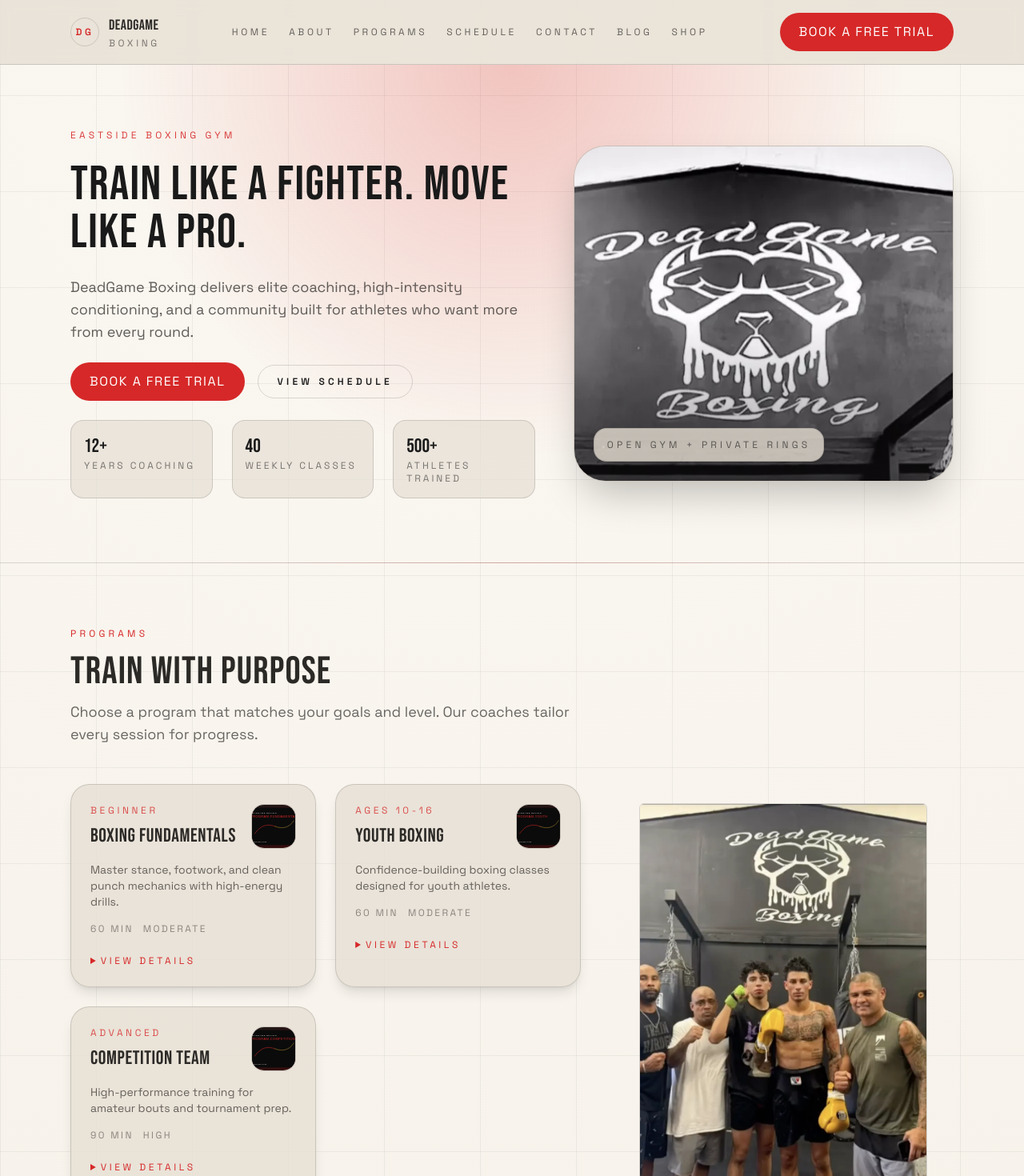
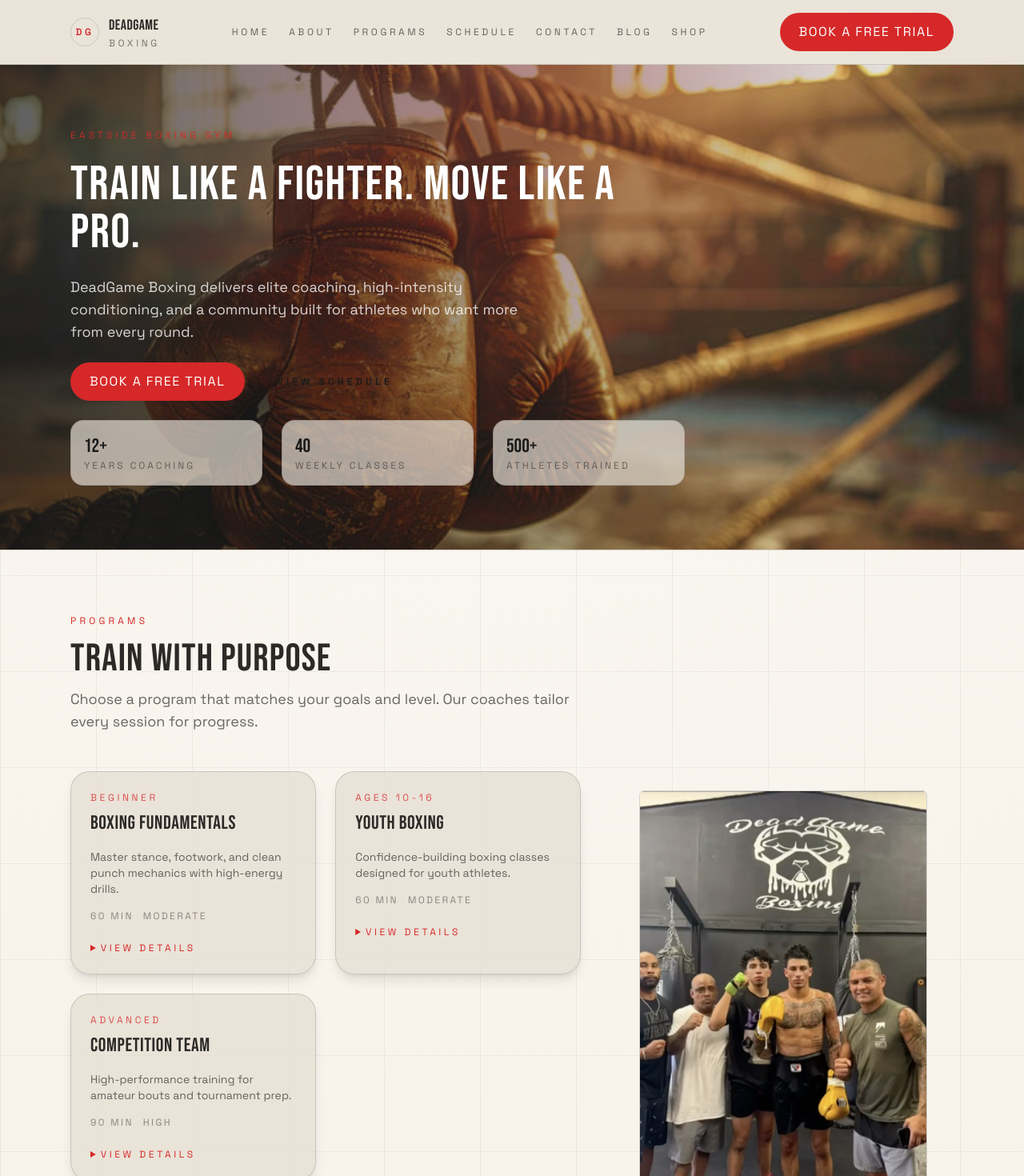
Before and after one commit to mehi2005/deadgameboxing, a Next.js app: page / in a window 1280 px wide. Shown: the top 1470 px of the page at 80% size. Built offline with nearby package versions, Linux system fonts and the light colour scheme.

Commit message:
HomePage change

```diff
--- a/src/components/hero.tsx
+++ b/src/components/hero.tsx
@@ -4,16 +4,28 @@
 
 export function Hero() {
   return (
-    <section className="relative overflow-hidden border-b border-ink/10 bg-[radial-gradient(circle_at_top,_rgba(214,40,40,0.25),_transparent_55%)] py-20">
-      <div className="mx-auto grid w-full max-w-6xl gap-12 px-6 lg:grid-cols-[1.1fr_0.9fr] lg:items-center">
-        <div className="flex flex-col gap-6">
+    <section className="relative overflow-hidden border-b border-ink/10 py-20">
+      <div className="absolute inset-0">
+        <Image
+          src="/images/homapagebackroundpng.jpg"
+          alt="Dead Game Boxing gloves in the ring"
+          fill
+          sizes="100vw"
+          className="object-cover"
+          priority
+        />
+        <div className="absolute inset-0 bg-gradient-to-r from-ink/70 via-ink/40 to-transparent" />
+        <div className="absolute inset-0 bg-[radial-gradient(circle_at_top,_rgba(214,40,40,0.25),_transparent_60%)]" />
+      </div>
+      <div className="relative z-10 mx-auto w-full max-w-6xl px-6">
+        <div className="flex max-w-3xl flex-col gap-6">
           <p className="text-xs uppercase tracking-[0.35em] text-ember/90">
             Eastside Boxing Gym
           </p>
-          <h1 className="text-5xl font-display uppercase tracking-wide text-ink sm:text-6xl">
+          <h1 className="text-5xl font-display uppercase tracking-wide text-white sm:text-6xl">
             Train Like a Fighter. Move Like a Pro.
           </h1>
-          <p className="max-w-xl text-base text-sand/75 sm:text-lg">
+          <p className="max-w-xl text-base text-white/80 sm:text-lg">
             DeadGame Boxing delivers elite coaching, high-intensity conditioning,
             and a community built for athletes who want more from every round.
           </p>
@@ -21,7 +33,7 @@
             <BookTrialButton />
             <Link
               href="/schedule"
-              className="rounded-full border border-ink/20 px-6 py-3 text-xs font-semibold uppercase tracking-[0.35em] text-sand/70 transition hover:text-ink"
+              className="rounded-full border border-white/30 px-6 py-3 text-xs font-semibold uppercase tracking-[0.35em] text-white/80 transition hover:text-white"
             >
               View Schedule
             </Link>
@@ -43,20 +55,6 @@
             ))}
           </div>
         </div>
-        <div className="relative h-[420px] w-full overflow-hidden rounded-[2.5rem] border border-ink/10 bg-fog/80 shadow-2xl backdrop-blur-sm">
-          <Image
-            src="/images/hero-boxer.webp"
-            alt="DeadGame Boxing training"
-            fill
-            sizes="(max-width: 1024px) 100vw, 40vw"
-            className="object-cover object-[60%_50%]"
-            priority
-          />
-          <div className="absolute inset-0 bg-gradient-to-t from-ink/40 via-transparent to-transparent" />
-          <div className="absolute bottom-6 left-6 rounded-2xl border border-ink/10 bg-fog/80 px-4 py-3 text-xs uppercase tracking-[0.35em] text-sand/70">
-            Open Gym + Private Rings
-          </div>
-        </div>
       </div>
     </section>
   );
--- a/src/components/program-card.tsx
+++ b/src/components/program-card.tsx
@@ -1,4 +1,3 @@
-import Image from "next/image";
 import { programs } from "@/lib/data";
 
 type Program = (typeof programs)[number];
@@ -14,15 +13,6 @@
           <h3 className="mt-2 text-2xl font-display uppercase tracking-wide text-sand">
             {program.title}
           </h3>
-        </div>
-        <div className="relative h-14 w-14 overflow-hidden rounded-2xl border border-ink/10 bg-fog/60">
-          <Image
-            src={program.image}
-            alt={program.title}
-            fill
-            sizes="56px"
-            className="object-cover"
-          />
         </div>
       </div>
       <p className="mt-4 text-sm text-sand/70">{program.description}</p>
```
Also changed, not shown: public/images/hero-boxer.webp (deleted), public/images/homapagebackroundpng.jpg (added).
